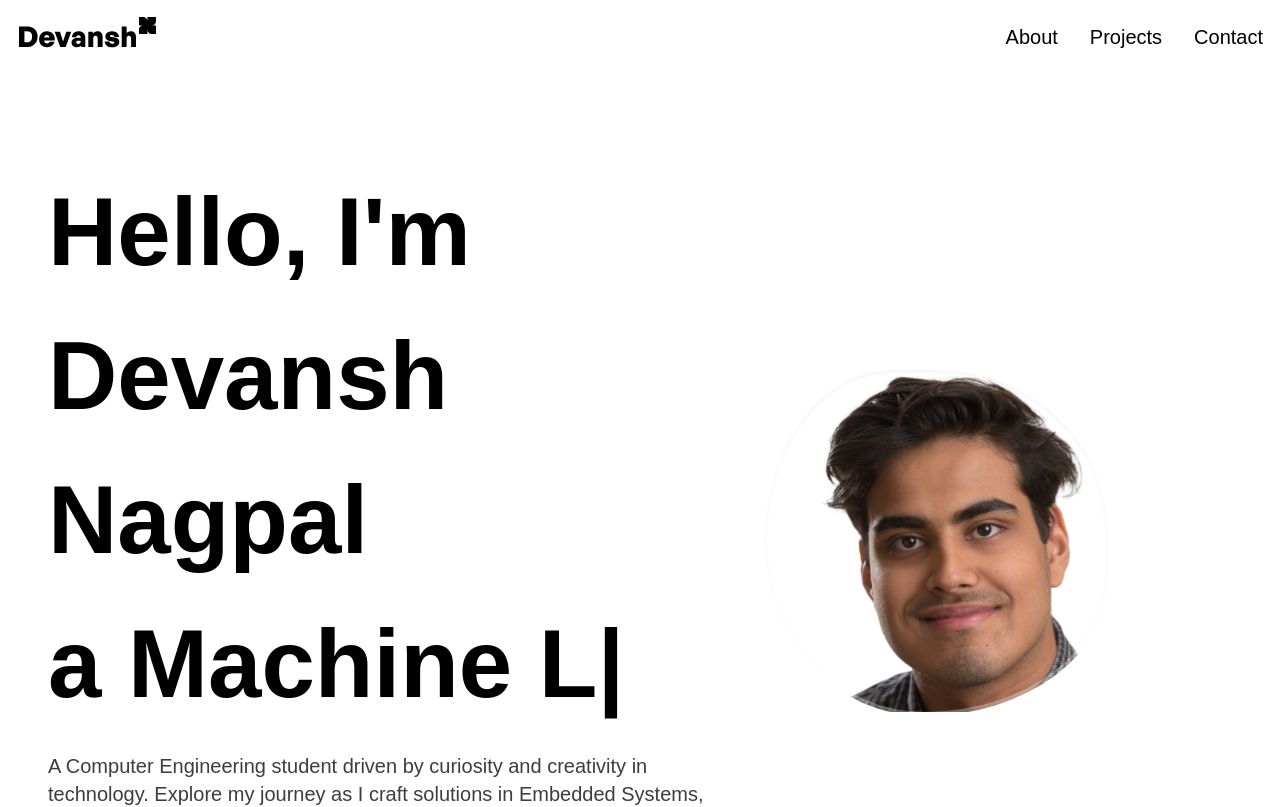
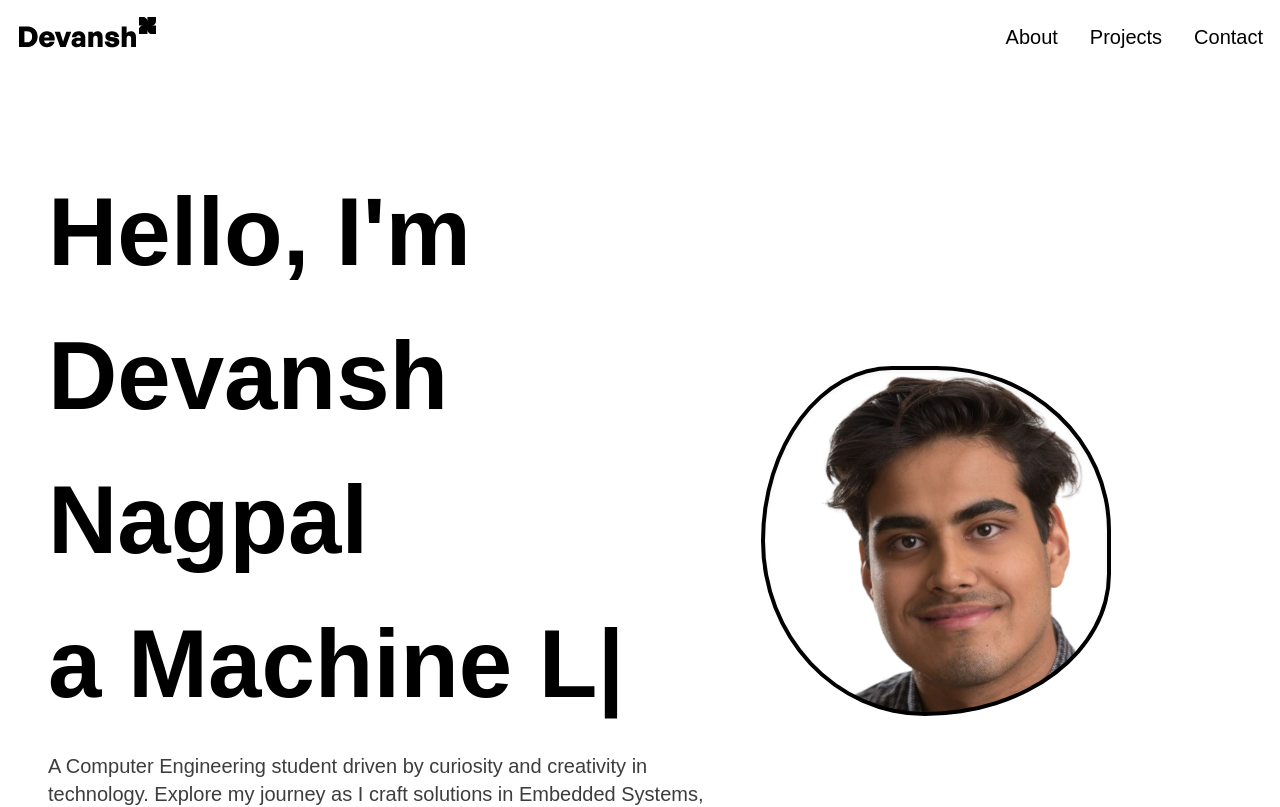
Before and after one commit to Devansh3343/Webportfolio, a Next.js app: page / in a window 1280 px wide. Shown: the top 807 px of the page. Built offline with nearby package versions, Linux system fonts and the light colour scheme.

Commit message:
black border

```diff
--- a/src/app/components/HeroSection.jsx
+++ b/src/app/components/HeroSection.jsx
@@ -57,7 +57,7 @@ const HeroSection = () => {
         <motion.div
   className="col-span-4 place-self-center mt-4 lg:mt-0"
 >
-  <div className="w-[350px] h-[350px] bg-[url('/Home/profilepicture.png')] bg-no-repeat bg-center bg-cover shadow-inner rounded-full animate-profile__animate relative border-[4px] border-white/30 backdrop-blur-md" >
+  <div className="w-[350px] h-[350px] bg-[url('/Home/profilepicture.png')] bg-no-repeat bg-center bg-cover shadow-inner rounded-full animate-profile__animate relative border-[4px] border-black" >
     {/* Adjust Image props or remove if unnecessary */}
   </div>
 </motion.div>
```
